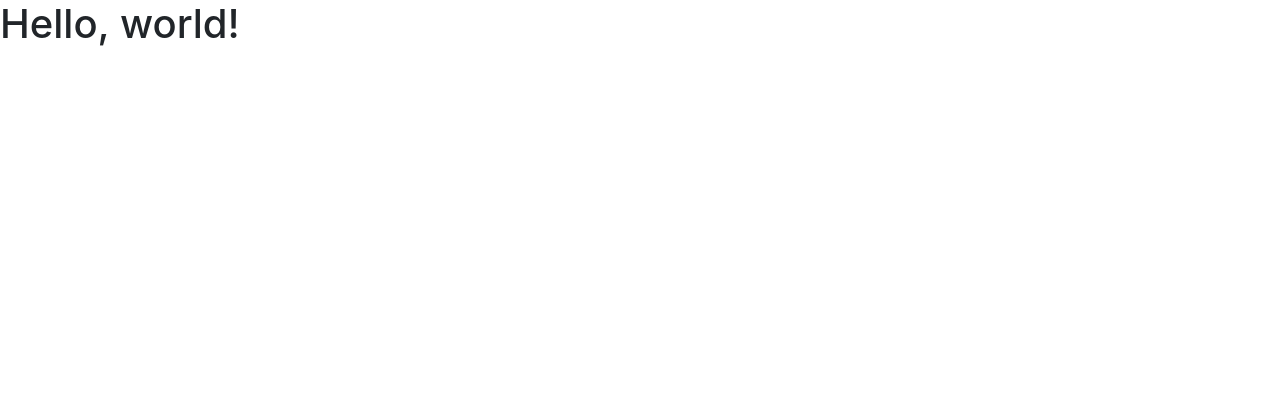
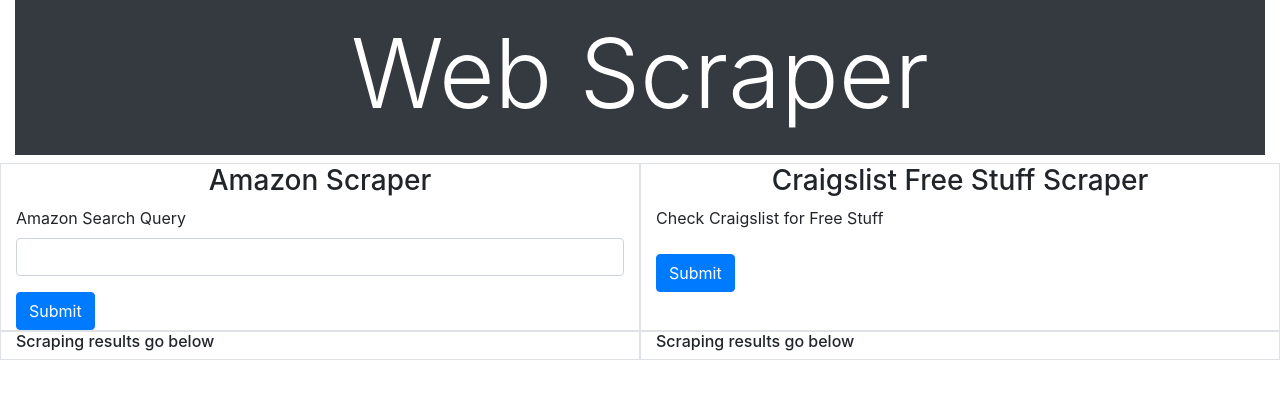
Before and after one commit to jeff5489/Amazon-Scraper-FE, a plain HTML site: page index.html in a window 1280 px wide. Drawn offline with nearby package versions, Linux system fonts and the light colour scheme.

Commit message:
added forms to index.html

```diff
--- a/index.html
+++ b/index.html
@@ -8,10 +8,59 @@
     <!-- Bootstrap CSS -->
     <link rel="stylesheet" href="https://stackpath.bootstrapcdn.com/bootstrap/4.5.2/css/bootstrap.min.css" integrity="sha384-JcKb8q3iqJ61gNV9KGb8thSsNjpSL0n8PARn9HuZOnIxN0hoP+VmmDGMN5t9UJ0Z" crossorigin="anonymous">
 
-    <title>Hello, world!</title>
+    <title>Scraper</title>
   </head>
   <body>
-    <h1>Hello, world!</h1>
+
+    <div class="container-fluid">
+      <div class="p-3 mb-2 bg-dark text-white">
+        <h1 class=" display-1 text-center ">Web Scraper</h1>
+      </div>
+      <div class="row">
+
+        <div class="border col">
+          <h3 class="text-center">Amazon Scraper</h3>
+          <div>
+            <form>
+              <div class="form-group">
+                <label for="exampleInputEmail1">Amazon Search Query</label>
+                <input type="email" class="form-control" id="">
+              </div>
+              <button type="submit" class="btn btn-primary">Submit</button>
+            </form>
+          </div>
+          <!-- <div>
+            <h4>Scraping results go below</h4>
+          </div> -->
+        </div>
+
+        <div class="border col">
+          <div>
+            <h3 class="text-center">Craigslist Free Stuff Scraper</h3>
+          </div>
+          <div >
+            <form>
+              <div class="form-group">
+                <label for="">Check Craigslist for Free Stuff</label>
+              </div>
+              <button type="submit" class="btn btn-primary">Submit</button>
+            </form>
+          </div>
+          <!-- <div>
+            <h4>Scraping results go below</h4>
+          </div> -->
+        </div>
+      </div>
+      <div class="row">
+        <div class="border col">
+          <h6 class="">Scraping results go below</h6>
+        </div>
+        <div class="border col">
+          <h6>Scraping results go below</h6>
+        </div>
+      </div>
+    </div>
+
 
     <!-- Optional JavaScript -->
     <!-- jQuery first, then Popper.js, then Bootstrap JS -->
```
